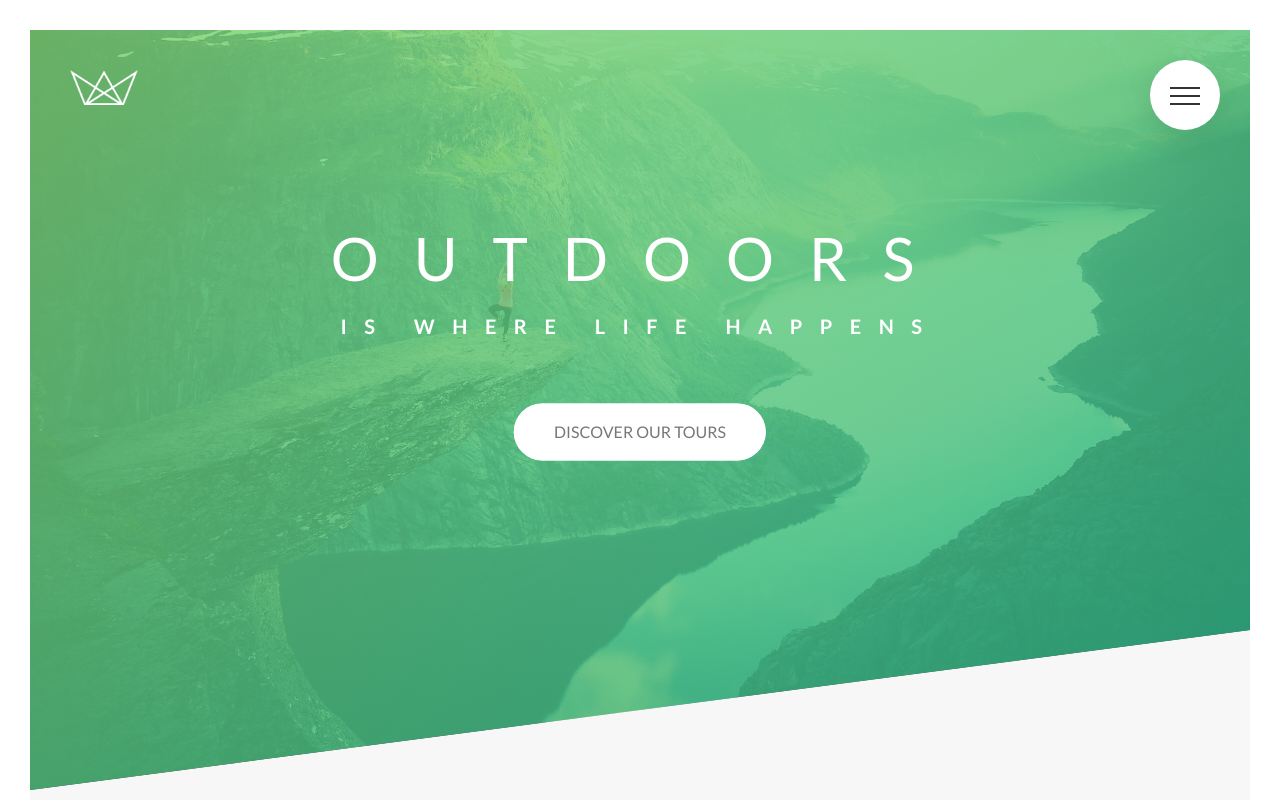
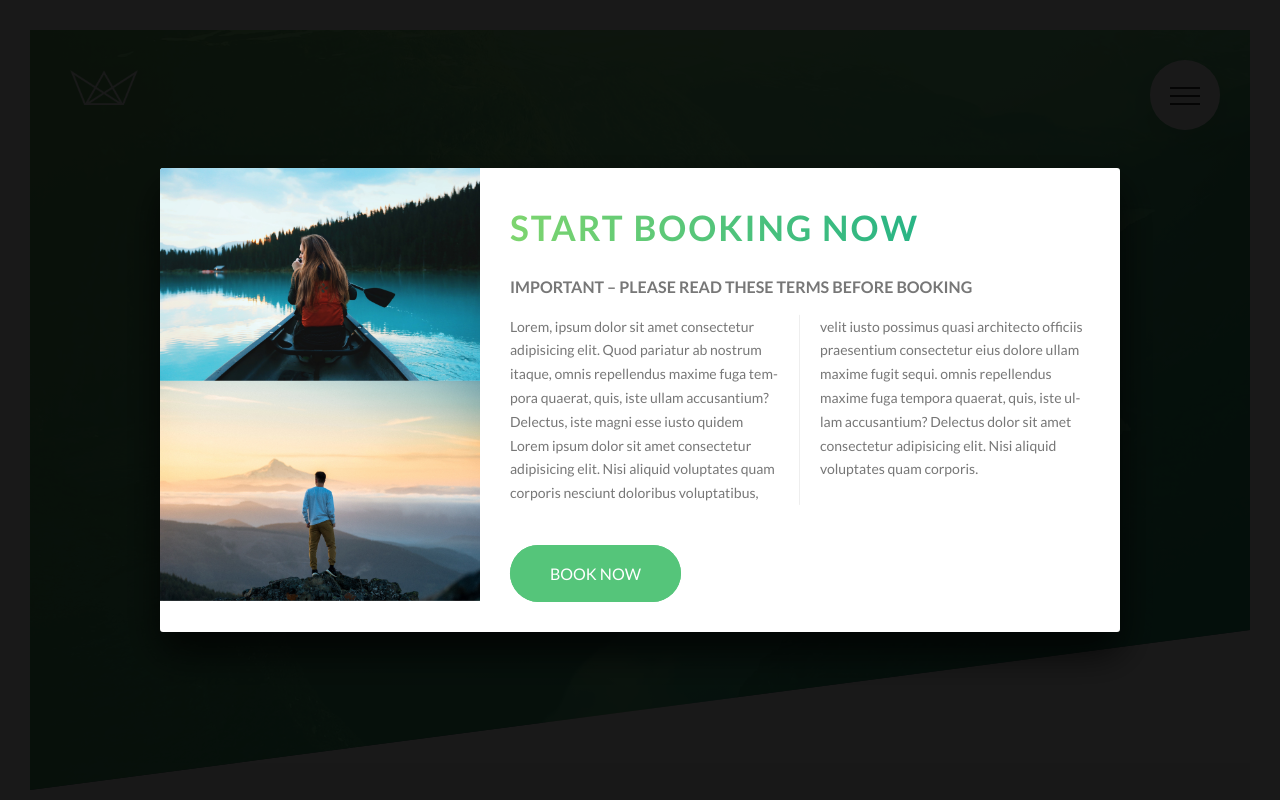
Before and after one commit to sflak/Natours, a website: page index.html in a window 1280 px wide. Shown: the top 800 px of the page. Drawn offline with Linux system fonts and the light colour scheme.

Commit message:
popup styles finished

```diff
--- a/index.html
+++ b/index.html
@@ -332,11 +332,22 @@
 				</div>
 		</footer>
 
-		<!-- <div class="popup">
+		<div class="popup">
 			<div class="popup__content">
-				POPUP
+				<div class="popup__left">
+					<img src="img/nat-8.jpg" alt="tour photo" class="popup__img">
+					<img src="img/nat-9.jpg" alt="tour photo" class="popup__img">
+				</div>
+				<div class="popup__right">
+					<h2 class="heading-secondary u-margin-bottom-small">Start booking now</h2>
+					<h3 class="heading-tertiary u-margin-bottom-small">Important &ndash;  Please read these terms before booking</h3>
+					<p class="popup__text">
+						Lorem, ipsum dolor sit amet consectetur adipisicing elit. Quod pariatur ab nostrum itaque, omnis repellendus maxime fuga tempora quaerat, quis, iste ullam accusantium? Delectus, iste magni esse iusto quidem Lorem ipsum dolor sit amet consectetur adipisicing elit. Nisi aliquid voluptates quam corporis nesciunt doloribus voluptatibus, velit iusto possimus quasi architecto officiis praesentium consectetur eius dolore ullam maxime fugit sequi. omnis repellendus maxime fuga tempora quaerat, quis, iste ullam accusantium? Delectus dolor sit amet consectetur adipisicing elit. Nisi aliquid voluptates quam corporis.
+					</p>
+					<a href="#" class="btn btn--green">Book now</a>
+				</div>
 			</div>
-		</div> -->
+		</div>
         <!-- <section class="grid-test">
             <div class="row">
                 <div class="col-1-of-2">
--- a/sass/components/_popup.scss
+++ b/sass/components/_popup.scss
@@ -11,12 +11,41 @@
         background-color: $color-white;
         border-radius: 3px;
         width: 75%;
-        position: fixed;
+        position: absolute;
         top: 50%;
         left: 50%;
         transform: translate(-50%, -50%);
         box-shadow: 0 2rem 4rem rgba($color-black, .8);
+        display: table;
+        overflow: hidden;
+    }
+    &__left {
+        width: 33.3333333%;
+        display: table-cell;
 
-        height: 70%;
+    }
+    &__right {
+        width: 66.66666666%;
+        display: table-cell;
+        vertical-align: middle;
+        padding: 3rem;
+    }
+    &__img {
+        display: block;
+        width: 100%;
+    }
+    &__text {
+        font-size: 1.4rem;
+        margin-bottom: 4rem;
+
+        column-count: 2;
+        column-gap: 4rem;
+        column-rule: 1px solid $color-grey-light;
+
+        -moz-hyphens: auto;
+        -ms-hyphens: auto;
+        -webkit-hyphens: auto;
+        hyphens: auto;
+
     }
 }
--- a/sass/main.scss
+++ b/sass/main.scss
@@ -14,6 +14,7 @@
 @import "components/story";
 @import "components/bg-video";
 @import "components/form";
+@import "components/popup";
 
 @import "layout/navigation";
 @import "layout/header";
```
Also changed, not shown: css/style.css.
